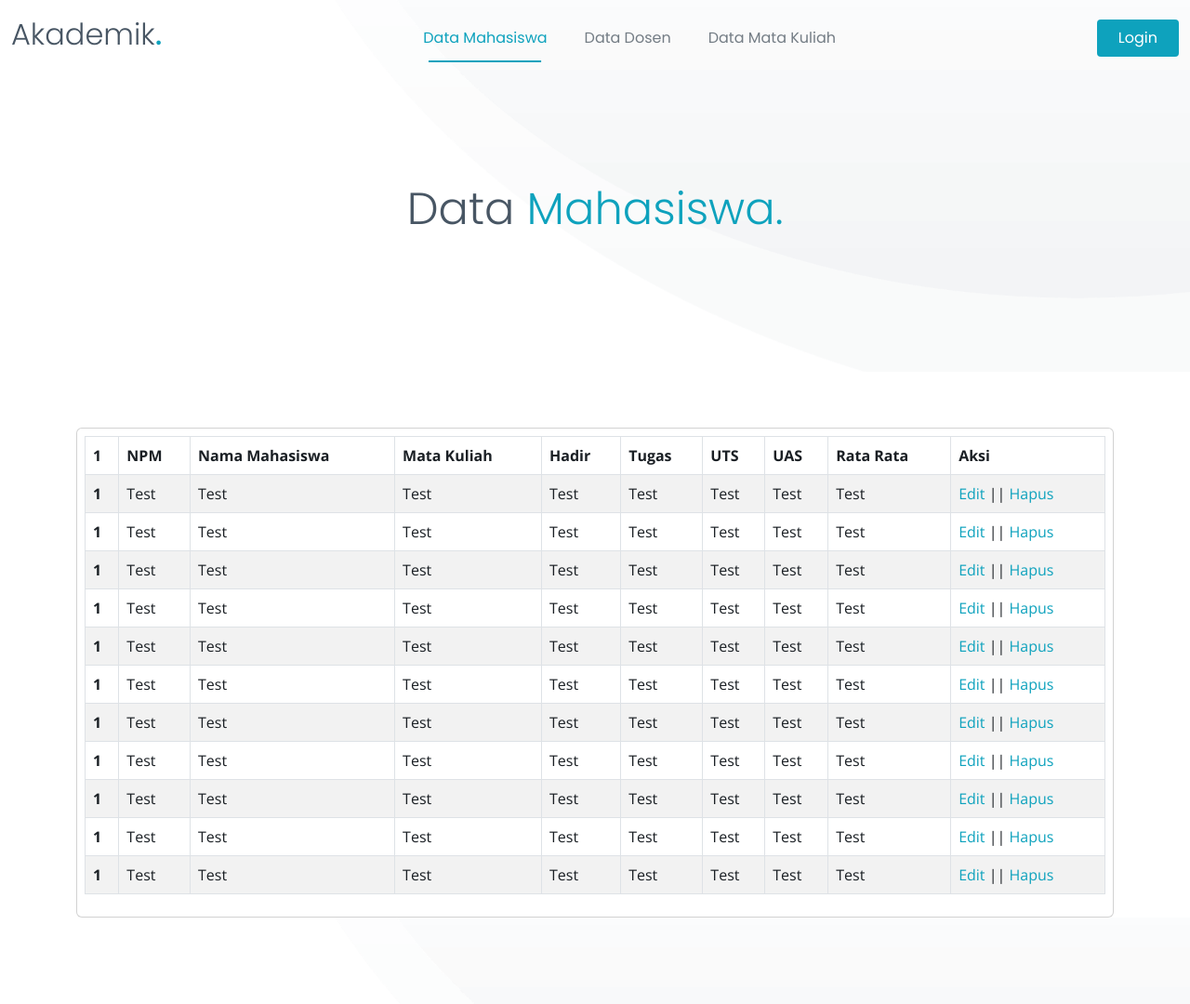
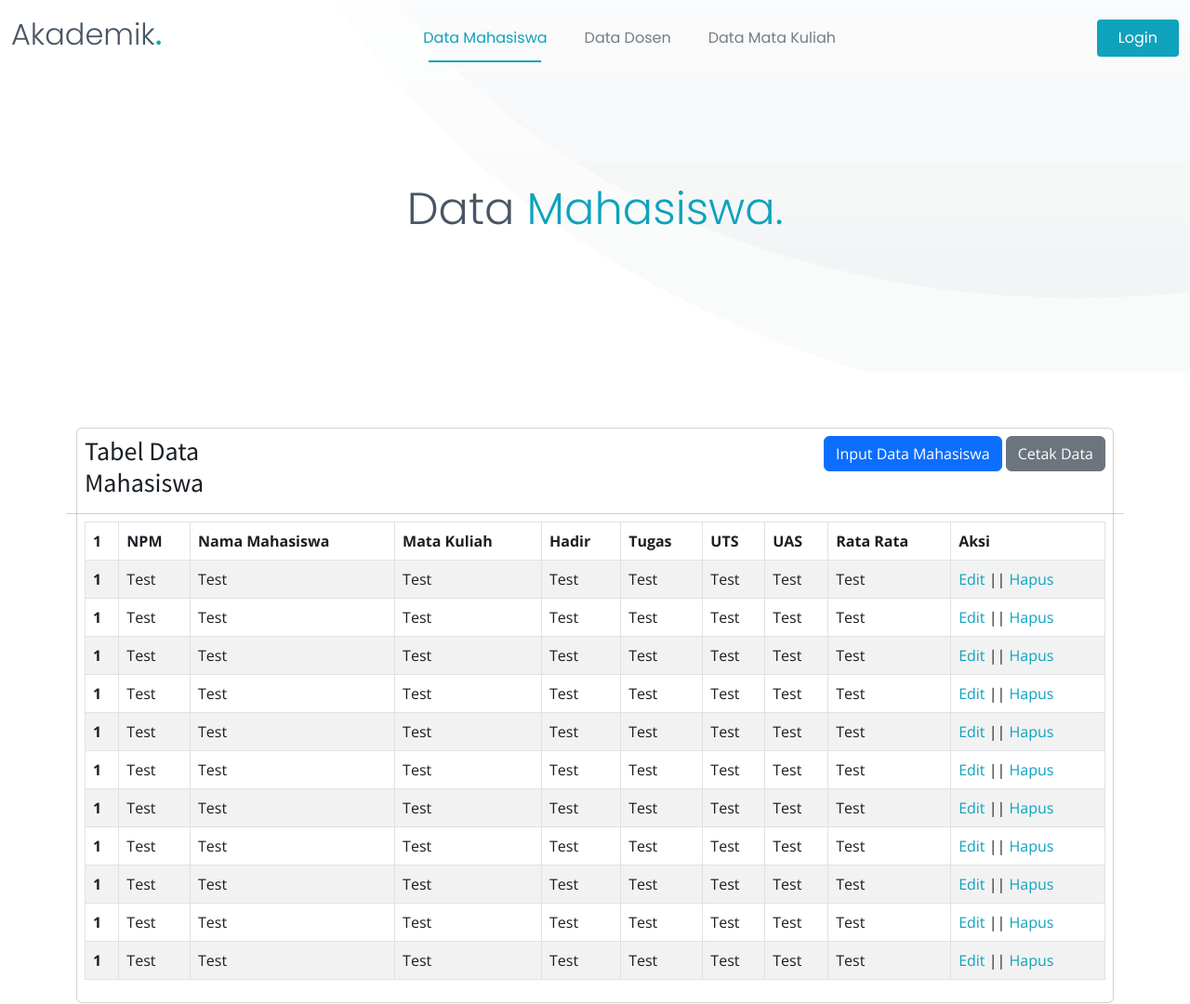
Before and after one commit to rizkanfirmansyah/group-one-database, a PHP site: page /input-mhs.php in a window 1280 px wide. Shown: the top 1080 px of the page at 93% size. Run offline with PHP 8.4, Linux system fonts and the light colour scheme; data that the repository does not hold is empty.

Commit message:
database new

```diff
--- a/input-mhs.php
+++ b/input-mhs.php
@@ -11,6 +11,26 @@
 <section class="table">
   <div class="container">
     <div class="card">
+      <div class="card-header row">
+        <div class="col-xl-3">
+          <h3>Tabel Data Mahasiswa</h3>
+        </div>
+        <div class="col-xl-9 text-end">
+          <p>
+            <a class="btn btn-primary" data-bs-toggle="collapse" href="#collapseExample" role="button" aria-expanded="false" aria-controls="collapseExample">
+              Input Data Mahasiswa
+            </a>
+            <button class="btn btn-secondary" type="button">
+              Cetak Data
+            </button>
+          </p>
+          <div class="collapse" id="collapseExample">
+            <div class="card card-body">
+
+            </div>
+          </div>
+        </div>
+      </div>
       <div class="card-body">
         <table class="table table-bordered table-striped">
           <thead>
```
